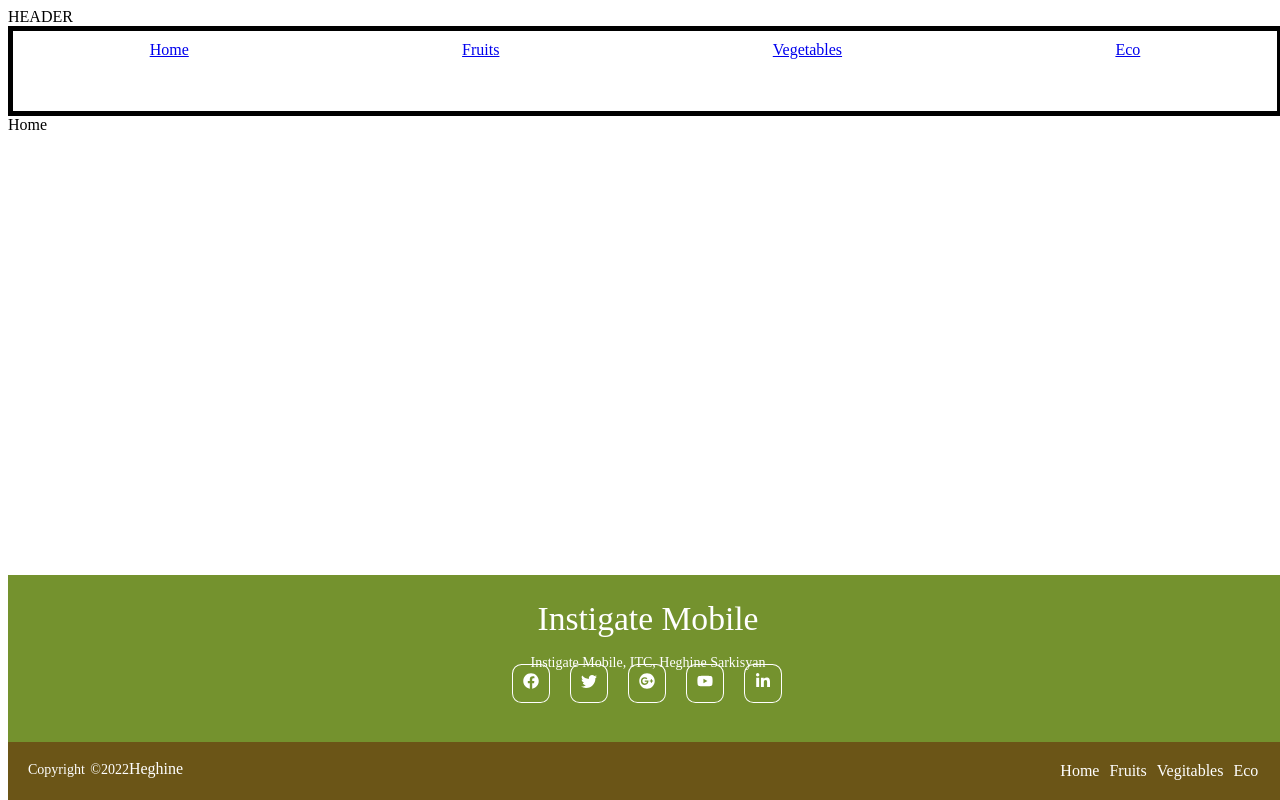
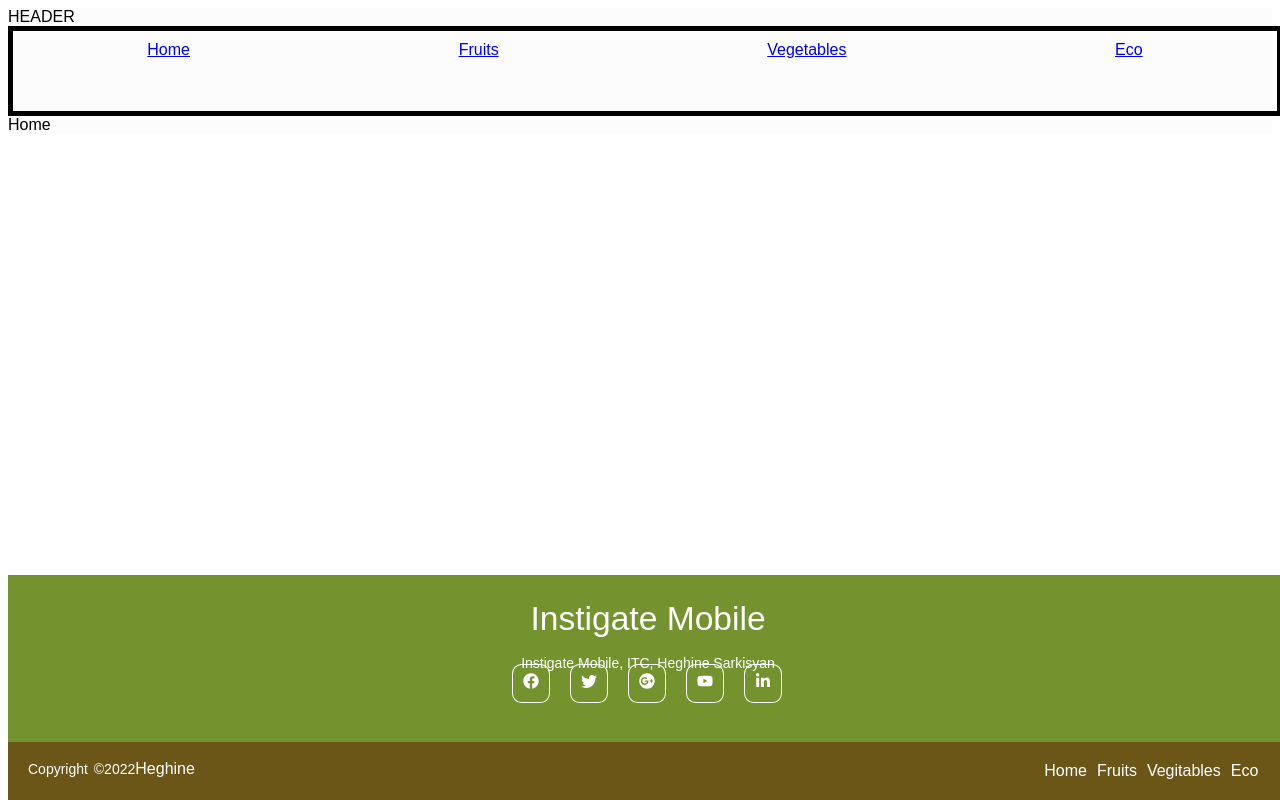
Before and after one commit to Davit2022/frontend, a React app in the folder custom-react-boilerplate/: page / in a window 1280 px wide. Built offline with nearby package versions, Linux system fonts and the light colour scheme.

Commit message:
Change style

```diff
--- a/custom-react-boilerplate/src/components/footer/Footer.jsx
+++ b/custom-react-boilerplate/src/components/footer/Footer.jsx
@@ -2,6 +2,7 @@ import React from "react";
 import FooterBottom from "./footerButtom/FooterButtom";
 import FooterContent from "./footerContent/FooterContent";
 import Socials from "./socials/Socials";
+import "./Footer.css";
 
 function Footer() {
   return (
--- a/custom-react-boilerplate/src/components/footer/footerButtom/FooterButtom.jsx
+++ b/custom-react-boilerplate/src/components/footer/footerButtom/FooterButtom.jsx
@@ -1,5 +1,5 @@
 import React from "react";
-import "../Footer.css";
+// import "../Footer.css";
 
 function FooterBottom() {
   return (
--- a/custom-react-boilerplate/src/pages/MainPage.jsx
+++ b/custom-react-boilerplate/src/pages/MainPage.jsx
@@ -5,7 +5,14 @@ import Footer from "../components/footer/Footer";
 
 function MainPage() {
   return (
-    <div>
+    <div style={{
+      margin: "0",
+      padding: "0",
+      boxSizing: "border-box",
+      background: "#fcfcfc",
+      fontFamily: "sans-serif",
+    }}
+    >
       <div> HEADER </div>
       <NavBar />
       <Outlet />
```
Also changed, not shown: custom-react-boilerplate/src/components/footer/Footer.css (+0 -8 lines).
